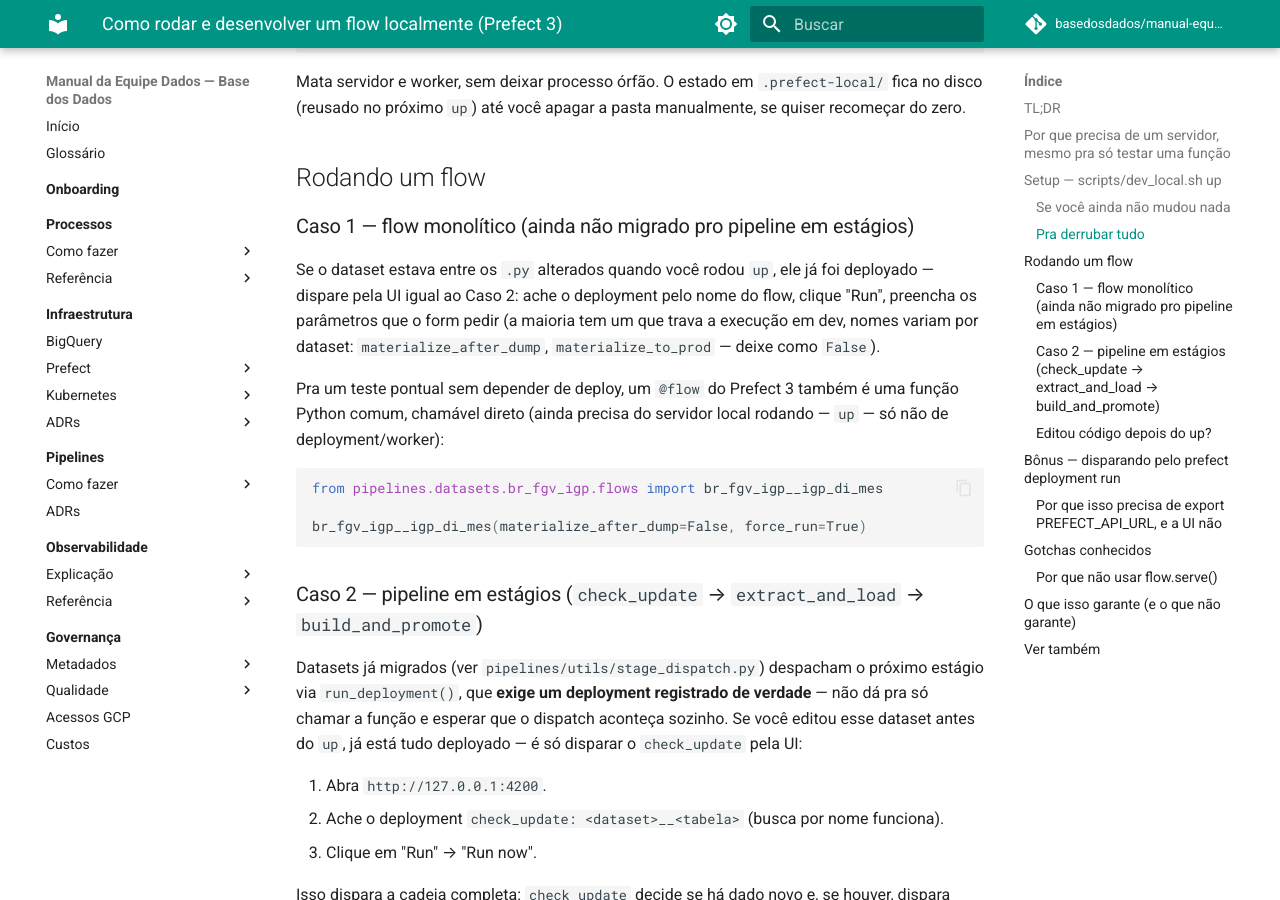
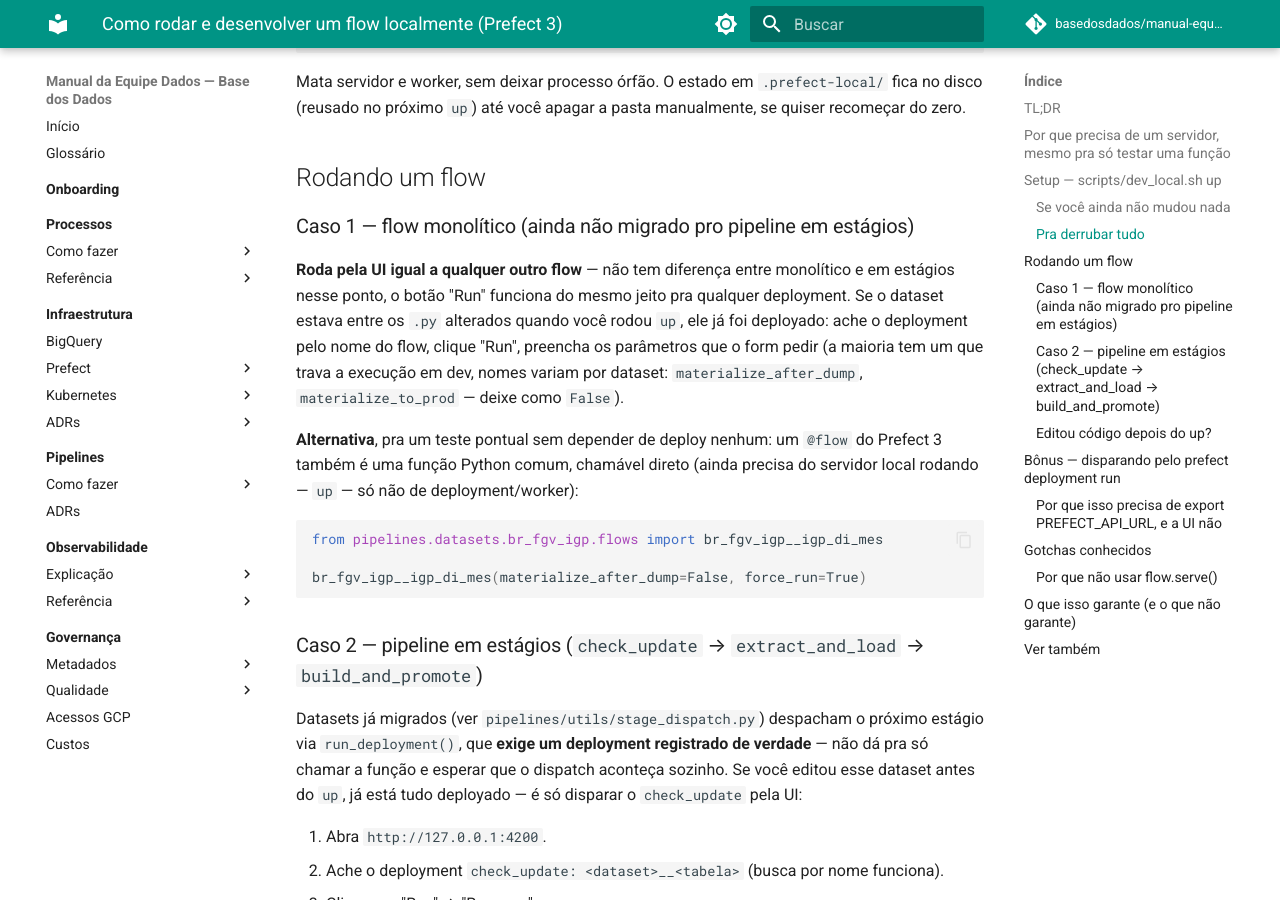
Before and after one commit to basedosdados/manual-equipe-dados, an MkDocs documentation site: the page built from docs/pipelines/como-fazer/rodar-flow-localmente.md, in a window 1280 px wide and 900 px high, scrolled down 2202 px. Built offline with MkDocs 1.6.1 and Material for MkDocs 9.7.7, drawn with Linux system fonts in a browser that asks for light colours; comment, search, counter and statistics services are not loaded.

Commit message:
docs: deixa claro que flow monolítico roda pela UI igual a qualquer outro

````diff
--- a/docs/pipelines/como-fazer/rodar-flow-localmente.md
+++ b/docs/pipelines/como-fazer/rodar-flow-localmente.md
@@ -109,15 +109,19 @@ a pasta manualmente, se quiser recomeçar do zero.
 
 ### Caso 1 — flow monolítico (ainda não migrado pro pipeline em estágios)
 
-Se o dataset estava entre os `.py` alterados quando você rodou `up`, ele
-já foi deployado — dispare pela UI igual ao Caso 2: ache o deployment
-pelo nome do flow, clique "Run", preencha os parâmetros que o form pedir
-(a maioria tem um que trava a execução em dev, nomes variam por dataset:
-`materialize_after_dump`, `materialize_to_prod` — deixe como `False`).
+**Roda pela UI igual a qualquer outro flow** — não tem diferença entre
+monolítico e em estágios nesse ponto, o botão "Run" funciona do mesmo
+jeito pra qualquer deployment. Se o dataset estava entre os `.py`
+alterados quando você rodou `up`, ele já foi deployado: ache o
+deployment pelo nome do flow, clique "Run", preencha os parâmetros que o
+form pedir (a maioria tem um que trava a execução em dev, nomes variam
+por dataset: `materialize_after_dump`, `materialize_to_prod` — deixe
+como `False`).
 
-Pra um teste pontual sem depender de deploy, um `@flow` do Prefect 3
-também é uma função Python comum, chamável direto (ainda precisa do
-servidor local rodando — `up` — só não de deployment/worker):
+**Alternativa**, pra um teste pontual sem depender de deploy nenhum: um
+`@flow` do Prefect 3 também é uma função Python comum, chamável direto
+(ainda precisa do servidor local rodando — `up` — só não de
+deployment/worker):
 
 ```python
 from pipelines.datasets.br_fgv_igp.flows import br_fgv_igp__igp_di_mes
````
